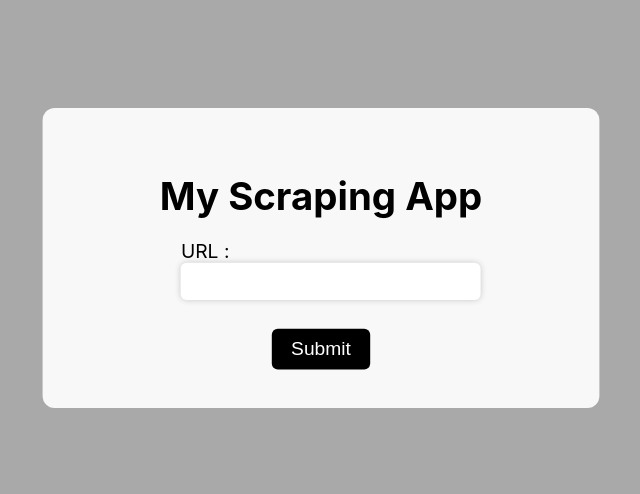
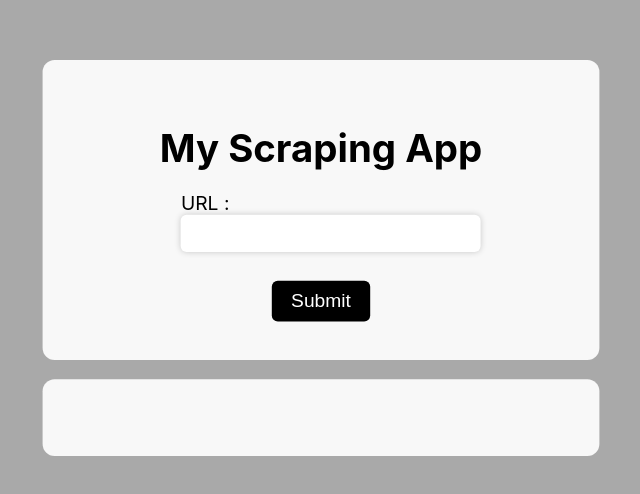
Before and after one commit to NassimAlaimi/Scrapping-App, a React (Create React App) app in the folder Get-Logo/client/: page / in a window 1280 px wide. Shown: the part 142-636 px from the top of the page, without its empty margins (319-959 px from the left). Built offline with nearby package versions, Linux system fonts and the light colour scheme.

Commit message:
get logo title and description of the page

```diff
--- a/Get-Logo/client/src/pages/home.js
+++ b/Get-Logo/client/src/pages/home.js
@@ -1,9 +1,11 @@
 import React, { useState } from 'react'
-import { Wrapper, Title, FormWrapper, Label, Input, Button, Message, Logo } from './homeElements.js';
+import { Wrapper, Title, FormWrapper, Label, Input, Button, ResponseWrapper, Logo } from './homeElements.js';
 
 const Home = () => {
   const [url, setUrl] = useState('');
-  const [response, setResponse] = useState('');
+
+  const [title, setTitle] = useState('');
+  const [description, setDescription] = useState('');
   const [logo, setLogo] = useState('');
 
   const handleSubmit = async (e) => {
@@ -18,26 +20,29 @@ const Home = () => {
     try {
       const response = await fetch('http://localhost:4000/', requestOptions);
       const data = await response.json();
-      setResponse(data.message);
       setLogo(data.logo);
+      setTitle(data.title);
+      setDescription(data.description);
     } catch (error) {
       console.error(error);
-      setResponse('An error occurred');
     }
   };
 
   return (
     <Wrapper>
       <FormWrapper onSubmit={handleSubmit}>
-      <Title>My Scraping App</Title>
+        <Title>My Scraping App</Title>
         <Label>
           URL :
           <Input type="text" value={url} onChange={(e) => setUrl(e.target.value)} />
         </Label>
         <Button type="submit">Submit</Button>
       </FormWrapper>
-      {response && <Message success={response === 'Success'}>Server response: {response}</Message>}
-      {logo && <Logo src={logo} alt="Logo" />}
+      <ResponseWrapper>
+        {title && <h2>{title}</h2>}
+        {description && <p>{description}</p>}
+        {logo && <Logo src={logo} alt="Logo" />}
+      </ResponseWrapper>
     </Wrapper>
   );
 };
--- a/Get-Logo/client/src/pages/homeElements.js
+++ b/Get-Logo/client/src/pages/homeElements.js
@@ -71,14 +71,6 @@ export const Button = styled.button`
   }
 `;
 
-export const Message = styled.div`
-  font-size: 1rem;
-  font-weight: 400;
-  color: ${(props) => (props.success ? 'green' : 'red')};
-  text-align: center;
-  margin-top: 1rem;
-`;
-
 export const Logo = styled.img`
   max-width: 100%;
   height: auto;
@@ -88,3 +80,16 @@ export const Logo = styled.img`
   padding: 10px;
   box-sizing: border-box;
 `;
+
+export const ResponseWrapper = styled.div`
+  display: flex;
+  flex-direction: column;
+  align-items: center;
+  justify-content: center;
+  width: 100%;
+  max-width: 400px;
+  background-color: #f8f8f8;
+  border-radius: 10px;
+  padding: 2rem;
+  margin-top: 1rem;
+`;
```
Also changed, not shown: 1 other file (tests, documents, lock files or other folders).
